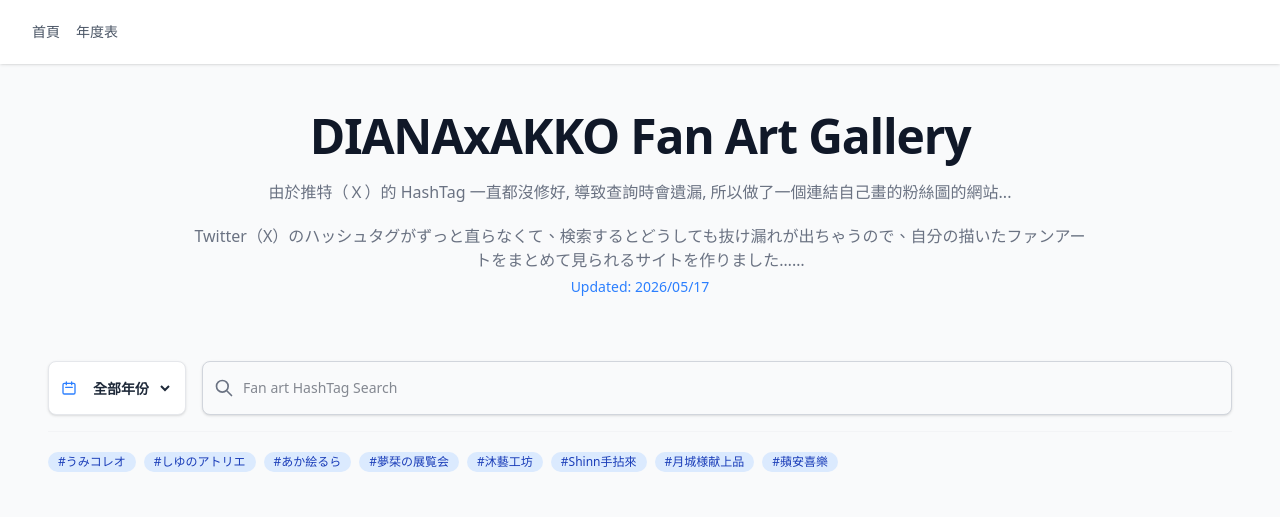
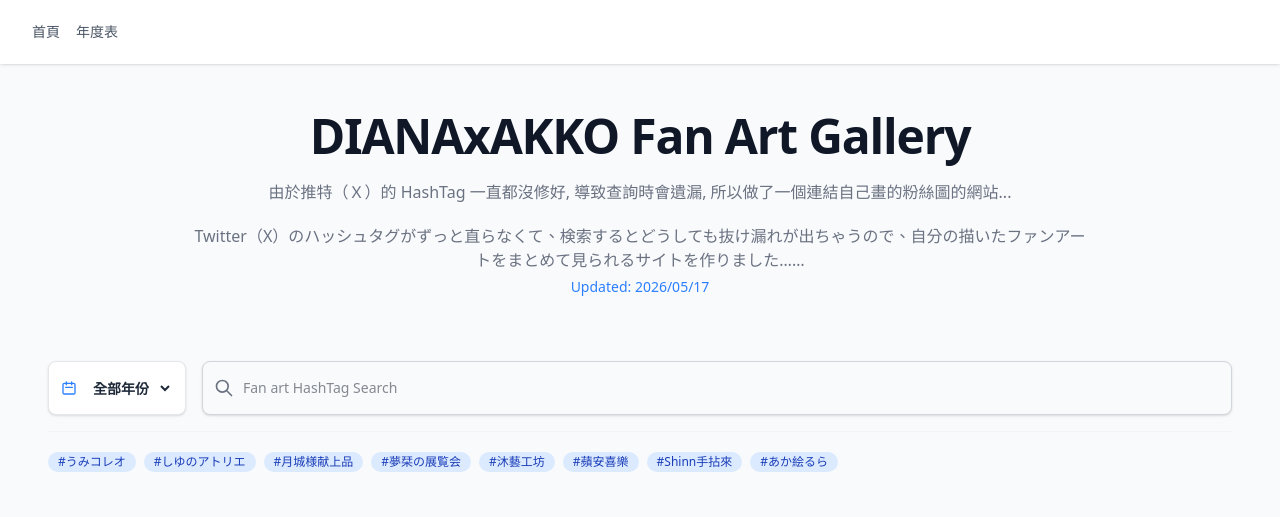
Before and after one commit to redfire29/DIANAxAKKO-Fan-Art-Gallery, an Astro site: page / in a window 1280 px wide. Shown: the top 517 px of the page. Built offline with nearby package versions, Linux system fonts and the light colour scheme; Astro itself is replaced by a stand-in of ours.

Commit message:
feat(gallery): 實作標籤列表與選取年度的聯動篩選
- 讓標籤列表會根據所選的年份動態更新，僅顯示該年度作品中實際存在（有使用）的標籤
- 依據標籤在該年度出現次數降序排列，提升精準度與使用者體驗
- 排除純數字的標籤

AI Model: Gemini 3.5 Flash

```diff
--- a/src/components/Gallery.svelte
+++ b/src/components/Gallery.svelte
@@ -39,16 +39,20 @@
         searchQuery = tag;
     };
 
-    const hashtags = [
-        "うみコレオ",
-        "しゆのアトリエ",
-        "あか絵るら",
-        "夢栞の展覧会",
-        "沐藝工坊",
-        "Shinn手拈來",
-        "月城様献上品",
-        "蘋安喜樂",
-    ];
+    $: hashtags = (() => {
+        const yearImages = galleryImages.filter((image) => {
+            return selectedYear === "全部年份" || image.date.startsWith(selectedYear);
+        });
+        const tagCounts = {};
+        yearImages.forEach((image) => {
+            image.hashtags.forEach((tag) => {
+                if (!/^\d+$/.test(tag)) {
+                    tagCounts[tag] = (tagCounts[tag] || 0) + 1;
+                }
+            });
+        });
+        return Object.keys(tagCounts).sort((a, b) => tagCounts[b] - tagCounts[a]);
+    })();
 
     // Lightbox Logic
     import { fade, fly } from 'svelte/transition';
```
Also changed, not shown: 1 other file.
